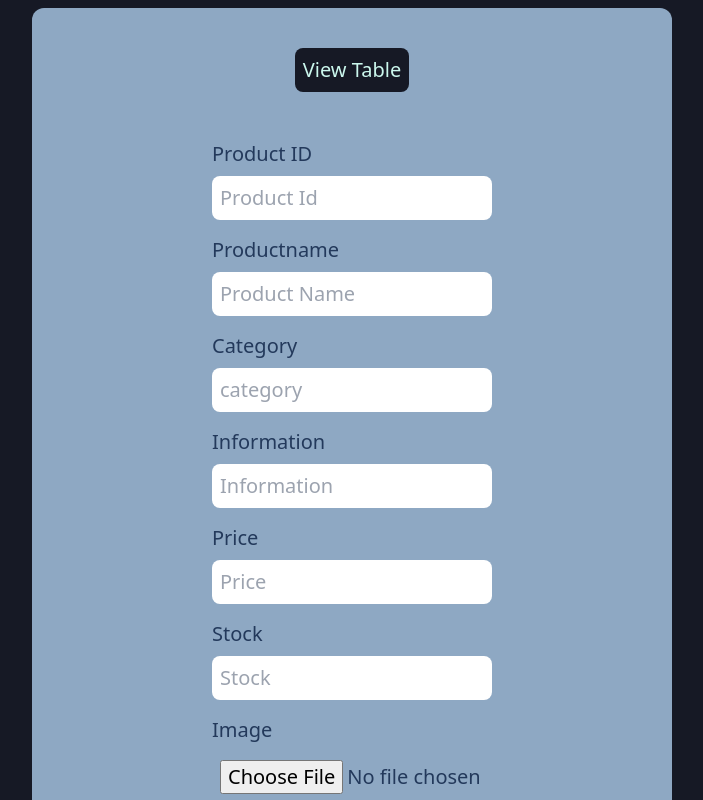
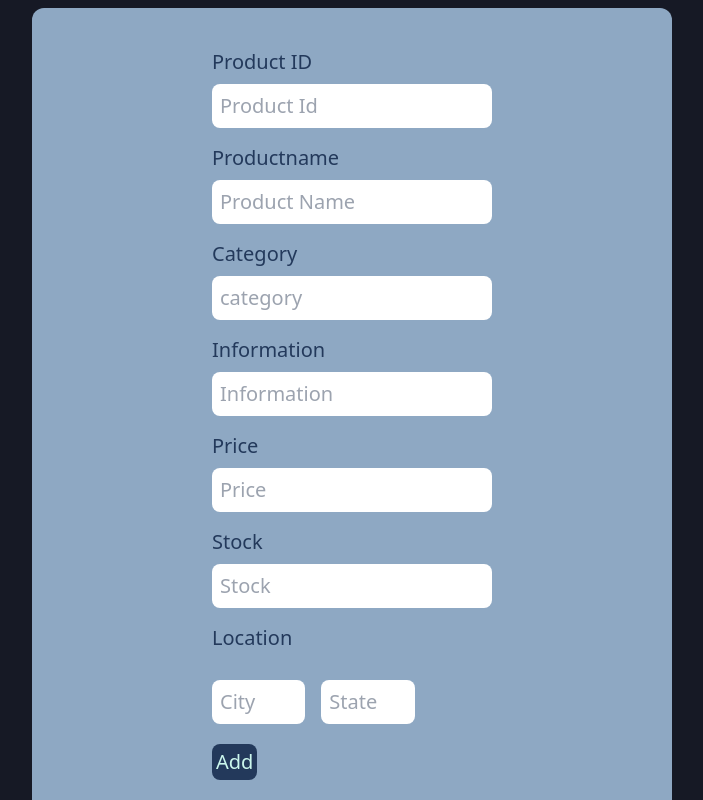
Before and after one commit to kelvin511/Admin-Panel-Demo, a React (Vite) app in the folder AdminDash/: page /form in a window 1280 px wide. Shown: the top 800 px of the page, without its empty margins (288-991 px from the left). Built offline with nearby package versions, Linux system fonts and the light colour scheme.

Commit message:
added dynamic inputs

```diff
--- a/AdminDash/src/Components/Form/FormLib.tsx
+++ b/AdminDash/src/Components/Form/FormLib.tsx
@@ -4,15 +4,20 @@
 // Light #8EA8C3
 // Lightest #CBF7ED
 
-import { SubmitHandler, useForm } from "react-hook-form"
-import Joi from "joi"
+import {
+  SubmitHandler,
+  useForm,
+  useFieldArray,
+  Controller,
+} from "react-hook-form"
+import Joi, { string } from "joi"
 import { joiResolver } from "@hookform/resolvers/joi"
-import { useEffect, useRef, useState } from "react"
+import { useCallback, useEffect, useRef, useState } from "react"
 import { serialize } from "object-to-formdata"
 import axios from "axios"
 import { ToastContainer, toast, Flip } from "react-toastify"
 import "react-toastify/dist/ReactToastify.css"
-import { NavLink } from "react-router-dom"
+import { NavLink, useNavigate } from "react-router-dom"
 import { useLocation } from "react-router-dom"
 
 //* JOI SCHEMA ///////////////////////////////////////////////////////////////
@@ -25,6 +30,14 @@ const schema = Joi.object({
   price: Joi.number().required(),
   image: Joi.any().required(),
   stock: Joi.number().required(),
+  location: Joi.array()
+    .items(
+      Joi.object().keys({
+        city: Joi.string().required(),
+        state: Joi.string().required(),
+      })
+    )
+    .min(1),
 })
 
 //* TYPE OF FORM INPUTS ///////////////////////////////////////////////////////////////
@@ -37,6 +50,7 @@ type FormFields = {
   info: string
   price: number | string
   stock: number | string
+  location: { city: string; state: string }[]
 }
 
 //* REACT FUNCTION COMPONENT //////////////////////////////////////////////////////////
@@ -44,10 +58,43 @@ type FormFields = {
 function FormLib() {
   const [fileUrl, setFileUrl] = useState<any>() //* FILE URL TO PREVIEW
   const [imgError, setImgError] = useState<any>(false) //*image error for validation
+  const [locError, setLocError] = useState<any>([])
+  const [index1, setIndex1] = useState<any>([])
 
   const imageRef = useRef<any>(null)
   const previewRef = useRef<any>(null)
   const location = useLocation()
+  const navigate = useNavigate()
+  const {
+    control,
+    setError,
+    getValues,
+    reset,
+    register,
+    setValue,
+    handleSubmit,
+    formState: { errors, isSubmitting },
+  } = useForm<FormFields>({
+    defaultValues: {
+      productid: "",
+      productname: "",
+      category: "",
+      info: "",
+      price: "",
+      stock: "",
+      image: "",
+      location: [{ city: "", state: "" }],
+    },
+    resolver: joiResolver(schema),
+  })
+  const { fields, append, remove } = useFieldArray({
+    control,
+    name: "location",
+  })
+
+  const locationDelete = useCallback(() => {
+    append({ city: "", state: "" })
+  }, [])
 
   useEffect(() => {
     if (location.state !== null && location) {
@@ -71,21 +118,15 @@ function FormLib() {
       })
       setValue("stock", location.state.stock, {
         shouldValidate: true,
+        shouldTouch: true,
+      })
+      setValue("location", location.state.location, {
+        shouldTouch: true,
+        shouldValidate: true,
       })
       previewRef.current.src = `http://localhost:3000/${location.state.image}`
     }
   }, [])
-
-  const {
-    setError,
-    reset,
-    register,
-    setValue,
-    handleSubmit,
-    formState: { errors, isSubmitting },
-  } = useForm<FormFields>({
-    resolver: joiResolver(schema),
-  })
 
   const onChangeFile = (e: React.ChangeEvent<HTMLInputElement>) => {
     if (!e.target.files) {
@@ -113,8 +154,10 @@ function FormLib() {
     setFileUrl(URL.createObjectURL(image))
   }
   const sendData = async (data: FormFields) => {
-    const formData = serialize(data)
-    console.log(formData)
+    //@ts-ignore
+
+    //@ts-ignore
+    const formData = data
 
     try {
       await axios({
@@ -127,6 +170,7 @@ function FormLib() {
         headers: { "Content-Type": "multipart/form-data" },
       })
         .then(function (response) {
+          // setTimeout(() => navigate("/"), 2000)
           toast.success(`${response.data.message}`, {
             position: "bottom-right",
             autoClose: 2000,
@@ -138,8 +182,8 @@ function FormLib() {
             transition: Flip,
           })
         })
-        .catch(function (response) {
-          toast.error("Failed to submit data. Please try again later.", {
+        .catch((error) => {
+          toast.error(error as string, {
             position: "bottom-right",
             autoClose: 2000,
             hideProgressBar: true,
@@ -151,8 +195,7 @@ function FormLib() {
           })
         })
     } catch (error) {
-      console.error("Error:", error)
-      toast.error("Failed to submit data. Please try again later.", {
+      toast.error(`${error}`, {
         position: "bottom-right",
         autoClose: 2000,
         hideProgressBar: true,
@@ -165,9 +208,16 @@ function FormLib() {
     }
   }
 
-  const updateData = () => {}
+  const onSubmit: SubmitHandler<FormFields> = (data) => {
+    setLocError(errors.location)
+    let isEmpty = false
+    const locationarr = data.location.forEach((obj: any) => {
+      if (obj.city === "" || obj.state === "") isEmpty = true
+    })
+    console.log(locationarr)
 
-  const onSubmit: SubmitHandler<FormFields> = (data) => {
+    console.log(data)
+    if (data.location.length > 0 && !isEmpty) {
       sendData(data)
       reset({
         productid: "",
@@ -177,22 +227,18 @@ function FormLib() {
         price: "",
         stock: "",
         image: "",
+        location: [{ city: "", state: "" }],
       })
       imageRef.current.value = ""
       setFileUrl("")
+    } else {
+      console.log(errors)
+    }
   }
 
   return (
     <div className="flex justify-center my-2">
       <div className="w-1/2 p-10 text-xl text-[#23395B] bg-[#8EA8C3] rounded-xl">
-        <div className="flex justify-center mb-12">
-          <NavLink
-            to="/"
-            className=" text-center  p-2 bg-[#161925] text-[#CBF7ED] rounded-lg"
-          >
-            View Table
-          </NavLink>
-        </div>
         <form
           encType="multipart/form-data"
           onSubmit={handleSubmit(onSubmit)}
@@ -309,6 +355,57 @@ function FormLib() {
               </span>
             )}
           </div>
+
+          <div className="flex flex-col w-1/2">
+            <label className="mb-2" htmlFor="stock">
+              Location
+            </label>
+            <div>
+              {fields.map((field, index) => {
+                return (
+                  <div className="flex flex-row gap-4 my-5" key={field.id}>
+                    <input
+                      className="w-1/3 p-2 rounded-lg"
+                      type="text"
+                      id={`city${index}`}
+                      placeholder="City"
+                      {...register(`location.${index}.city` as const)}
+                    />
+                    <input
+                      className="w-1/3 p-2 rounded-lg"
+                      type="text"
+                      id={`state${index}`}
+                      placeholder="State"
+                      {...register(`location.${index}.state` as const)}
+                    />
+
+                    {index > 0 && (
+                      <button onClick={() => remove(index)}>Remove</button>
+                    )}
+                  </div>
+                )
+              })}
+
+              <button
+                type="button"
+                className="p-1 bg-[#23395B] text-[#CBF7ED] rounded-lg"
+                onClick={() => {
+                  append({ city: "", state: "" })
+                }}
+              >
+                Add
+              </button>
+            </div>
+            {errors.location
+              ? errors.location?.map((obj) => (
+                  <span className="text-[20px] text-red-700 ">
+                    {`Fields cannot be empty on order ${
+                      errors.location?.indexOf(obj) + 1
+                    }`}
+                  </span>
+                ))
+              : ""}
+          </div>
           <div className="flex flex-col w-1/2">
             <label className="mb-2" htmlFor="file">
               Image
@@ -336,6 +433,7 @@ function FormLib() {
 
             {<img ref={previewRef} src={fileUrl} />}
           </div>
+          <div className="flex justify-center mb-12 gap-14">
             {location.state === null ? (
               <button
                 // disabled={isSubmitting}
@@ -358,6 +456,14 @@ function FormLib() {
                 {errors.root.message}
               </span>
             )}
+
+            <NavLink
+              to="/"
+              className=" text-center  p-2 bg-[#161925] text-[#CBF7ED] rounded-lg"
+            >
+              Go Back
+            </NavLink>
+          </div>
         </form>
       </div>
       <ToastContainer
--- a/AdminDash/src/Components/Table/Table.tsx
+++ b/AdminDash/src/Components/Table/Table.tsx
@@ -35,9 +35,12 @@ function Table() {
     setRow("")
   }
 
+  console.log(tableData)
+
   useEffect(() => {
     axios.get("http://localhost:3000").then((response: any) => {
       const rowData = response.data
+
       rowData.forEach((obj: any) => {
         if ("_id" in obj) {
           obj.id = obj._id
@@ -50,7 +53,7 @@ function Table() {
 
       setTableData(rowData)
     })
-  }, [open])
+  })
 
   const handleEditClick = (row: any) => {
     navigate("/form", { state: row })
@@ -73,10 +76,15 @@ function Table() {
     { field: "info", headerName: "Information" },
     { field: "price", headerName: "Price" },
 
-    { field: "stock", headerName: "Stock" },
+    {
+      field: "stock",
+      headerName: "Stock",
+    },
     {
       field: "image",
       headerName: "Image",
+      display: "flex",
+
       renderCell: (params) => {
         return (
           <div className="flex items-stretch justify-center ">
@@ -90,8 +98,34 @@ function Table() {
       align: "center",
     },
     {
+      display: "flex",
+      minWidth: 280,
+      field: "location",
+      headerName: "Loaction",
+      renderCell: (params) => {
+        const locationarr = params.row.location
+
+        return (
+          <ul key={params.row.id * 23}>
+            {locationarr.map((obj: any) => {
+              return (
+                <li key={params.row.id + "asdjbdas"}>
+                  <p>
+                    <b>City: </b>
+                    {obj.city} <b>State: </b>
+                    {obj.state}
+                  </p>{" "}
+                </li>
+              )
+            })}
+          </ul>
+        )
+      },
+    },
+    {
       field: "buttons",
       headerName: "Action",
+      display: "flex",
       renderCell: (params) => {
         return (
           <div className="flex flex-row justify-start gap-3">
@@ -144,6 +178,7 @@ function Table() {
           }
         >
           <DataGrid
+            getCellClassName={() => `text-center`}
             disableColumnSelector
             disableMultipleRowSelection
             disableRowSelectionOnClick
--- a/AdminDash/tsconfig.json
+++ b/AdminDash/tsconfig.json
@@ -15,7 +15,7 @@
     "jsx": "react-jsx",
 
     /* Linting */
-    "strict": true,
+    // "strict": true,
     "noUnusedLocals": true,
     "noUnusedParameters": true,
     "noFallthroughCasesInSwitch": true
```
Also changed, not shown: 1 other file (tests, documents, lock files or other folders). Lines whose indentation alone changed are shown as unchanged.
